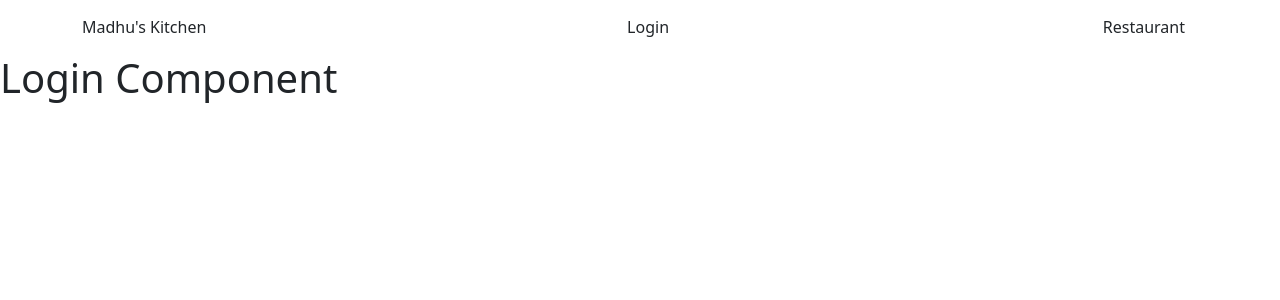
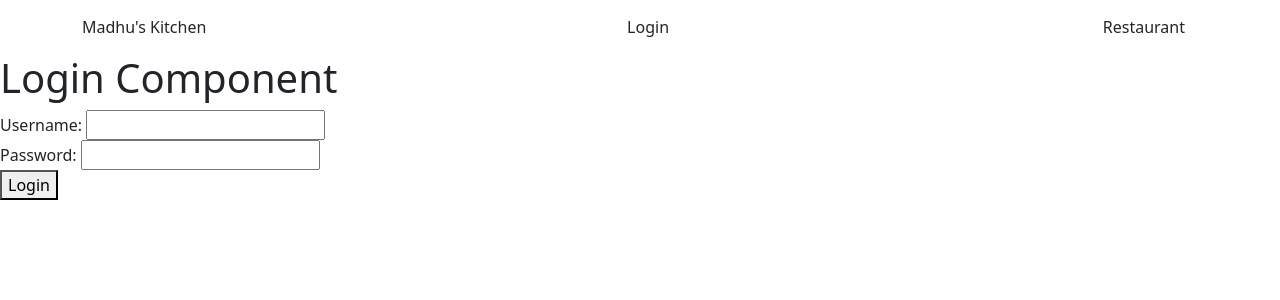
Before and after one commit to madhumithavenu/restaurant_app_react_class_based, a React (Create React App) app in the folder frontend/: page /login in a window 1280 px wide. Shown: the top 300 px of the page. Built offline with nearby package versions, Linux system fonts and the light colour scheme; the HTML template or start-up script is replaced by a standard one.

Commit message:
Adding Username and password to login form

```diff
--- a/frontend/src/components/login/Login.jsx
+++ b/frontend/src/components/login/Login.jsx
@@ -5,6 +5,17 @@ export default class Login extends Component {
         return(
             <div>
                 <h1>Login Component</h1>
+                <form onSubmit={null}>
+                    <div className="wrapper">
+
+                        Username: <input type="text" name="username" id="username" required /> <br />
+
+
+                        Password: <input type="password" name="password" id="password" /> <br />
+
+                        <button type="submit">Login</button>
+                    </div>
+                </form>
             </div>
         )
     }
```
